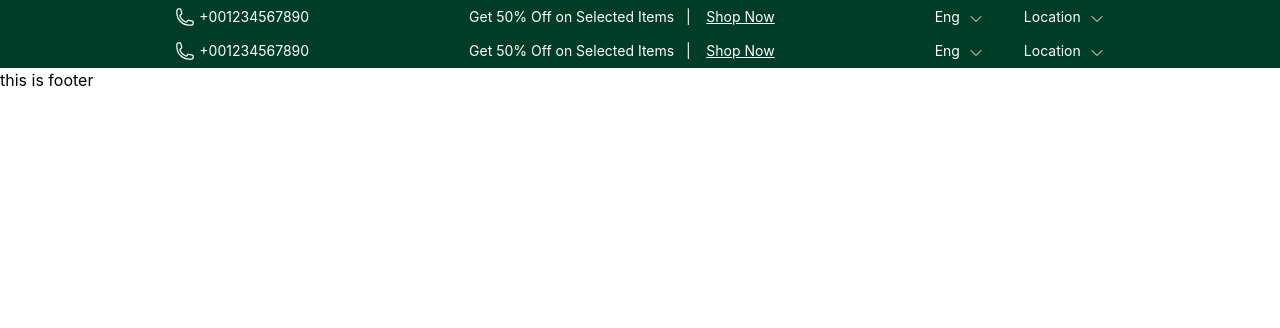
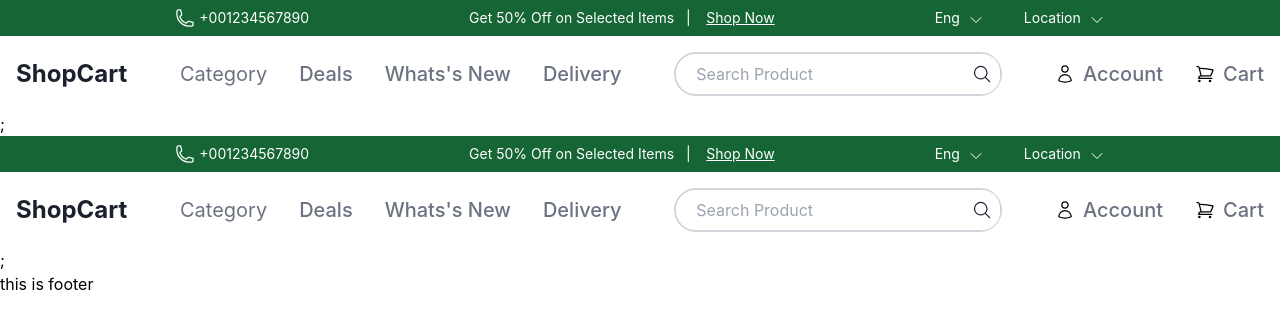
Before and after one commit to rakibul12212/shopcart, a React (Vite) app: page /navbar in a window 1280 px wide. Shown: the top 328 px of the page. Built offline with nearby package versions, Linux system fonts and the light colour scheme.

Commit message:
make navber responsive

```diff
--- a/src/Layout/Navbar/Navbar.css
+++ b/src/Layout/Navbar/Navbar.css
@@ -1,19 +1,4 @@
-.nav-topber {
-  background-color: #003d29;
-  padding-top: 7px;
-  padding-bottom: 7px;
-  color: #ffffff;
-  font-family: Inter, sans-serif;
-  font-size: 14px;
-  line-height: 20px;
-}
-@media only screen and (max-width: 767px) {
-  /* Hide nav-topber for small devices */
-  .nav-topber {
-    display: none;
-  }
-}
-.dropdown {
+/* .dropdown {
   position: relative;
   display: inline-block;
 }
@@ -40,4 +25,99 @@
 
 .dropdown:hover .dropdown-content {
   display: block;
+} */
+
+body {
+  margin: 0;
+  font-family: "Inter", sans-serif;
 }
+
+.dropdown-content {
+  display: none;
+  position: absolute;
+  background-color: #f9f9f9;
+  min-width: 160px;
+  box-shadow: 0 8px 16px rgba(0, 0, 0, 0.2);
+  z-index: 1;
+}
+
+.dropdown-content a {
+  color: #000;
+  padding: 12px 16px;
+  text-decoration: none;
+  display: block;
+}
+
+.dropdown:hover .dropdown-content {
+  display: block;
+}
+
+@media screen and (max-width: 768px) {
+  .topbar-content {
+    flex-direction: column;
+  }
+
+  .contact-content {
+    margin-bottom: 10px;
+  }
+
+  .topber-left-menu {
+    order: 3;
+    margin-top: 10px;
+  }
+
+  .topber-menu {
+    order: 2;
+  }
+
+  .dropdown {
+    order: 1;
+    margin-bottom: 10px;
+  }
+}
+
+/* nav */
+nav {
+  background-color: #fff;
+  padding: 1rem;
+}
+
+.container {
+  max-width: 1200px;
+  margin: 0 auto;
+}
+
+#logo a {
+  text-decoration: none;
+  color: #1a202c;
+}
+
+.mobile-toggler {
+  display: none;
+}
+
+.mobile-menu {
+  display: none;
+}
+
+@media screen and (max-width: 767px) {
+  .mobile-toggler {
+    display: block;
+  }
+
+  .lg\\:hidden {
+    display: none;
+  }
+
+  .mobile-menu {
+    display: block;
+  }
+
+  .container {
+    flex-direction: column;
+  }
+
+  .lg\\:flex {
+    display: none;
+  }
+}
--- a/src/Layout/Navbar/Navbar.jsx
+++ b/src/Layout/Navbar/Navbar.jsx
@@ -1,10 +1,17 @@
-import React from "react";
+import React, { useState } from "react";
 import "./Navbar.css";
 
 const Navbar = () => {
+  const [mobileMenuOpen, setMobileMenuOpen] = useState(false);
+
+  const toggleMobileMenu = () => {
+    setMobileMenuOpen(!mobileMenuOpen);
+  };
+
   return (
-    <div className="nav-topber">
-      <div className="container overflow-visible ">
+    <>
+      <div className="nav-topber flex justify-center bg-green-800 py-2 text-white font-inter text-sm leading-5 ">
+        <div className="container">
           <div className="topbar-content flex justify-center gap-x-40">
             <div className="contact-content flex gap-1">
               <svg
@@ -80,7 +87,6 @@ const Navbar = () => {
                     />
                   </svg>
                 </div>
-
                 <div id="myDropdown" className="dropdown-content">
                   <a href="#">Dhaka</a>
                   <a href="#">India</a>
@@ -91,6 +97,166 @@ const Navbar = () => {
           </div>
         </div>
       </div>
+      <nav className="bg-white p-4">
+        <div className="container mx-auto lg:flex lg:items-center lg:justify-between lg:gap-4">
+          <div className="flex justify-between">
+            <div className="text-green-900 text-2xl font-bold" id="logo">
+              <a href="#">ShopCart</a>
+            </div>
+
+            {/* Mobile Toggler */}
+            <div
+              className="mobile-toggler cursor-pointer block lg:hidden"
+              onClick={toggleMobileMenu}
+            >
+              <svg
+                xmlns="http://www.w3.org/2000/svg"
+                fill="none"
+                viewBox="0 0 24 24"
+                stroke="currentColor"
+                className="w-6 h-6 text-gray-800"
+              >
+                <path
+                  stroke-linecap="round"
+                  stroke-linejoin="round"
+                  d="M4 6h16M4 12h16m-7 6h7"
+                />
+              </svg>
+            </div>
+          </div>
+
+          {/* Mobile Menu */}
+          <div
+            className={`mobile-menu lg:hidden ${
+              mobileMenuOpen ? "block" : "hidden"
+            }`}
+          >
+            <a href="#" className="block py-2">
+              Category
+            </a>
+            <a href="#" className="block py-2">
+              Deals
+            </a>
+            <a href="#" className="block py-2">
+              What&apos;s New
+            </a>
+            <a href="#" className="block py-2">
+              Delivery
+            </a>
+            {/* Add more mobile menu items as needed */}
+          </div>
+
+          {/* Desktop Menu */}
+          <div className="hidden lg:flex justify-between gap-8">
+            <div className="relative group  text-xl text-gray-500">
+              <a href="#">Category</a>
+              <div className="absolute hidden bg-white text-gray-800 shadow-md mt-2 py-2 px-4 rounded-md group-hover:block">
+                <a href="#" className="block py-1">
+                  Category 1
+                </a>
+                <a href="#" className="block py-1">
+                  Category 2
+                </a>
+                <a href="#" className="block py-1">
+                  Category 3
+                </a>
+              </div>
+            </div>
+            <div>
+              <a href="#" className="font-medium text-xl text-gray-500">
+                Deals
+              </a>
+            </div>
+            <div>
+              <a href="#" className="font-medium text-xl text-gray-500">
+                Whats&apos;s New
+              </a>
+            </div>
+            <div>
+              <a href="#" className="font-medium text-xl text-gray-500">
+                Delivery
+              </a>
+            </div>
+          </div>
+
+          {/* Search Input  */}
+          <div className="hidden lg:flex border-2 border-gray-300  rounded-full">
+            <input
+              type="text"
+              placeholder="Search Product"
+              className="w-full p-2  rounded-full px-5"
+            />
+            <button className="bg-white text-gray-800 p-2 rounded-full">
+              <svg
+                xmlns="http://www.w3.org/2000/svg"
+                fill="none"
+                viewBox="0 0 24 24"
+                stroke-width="1.5"
+                stroke="currentColor"
+                class="w-5 h-5"
+              >
+                <path
+                  stroke-linecap="round"
+                  stroke-linejoin="round"
+                  d="m21 21-5.197-5.197m0 0A7.5 7.5 0 1 0 5.196 5.196a7.5 7.5 0 0 0 10.607 10.607Z"
+                />
+              </svg>
+            </button>
+          </div>
+
+          {/* Account and Cart  */}
+          <div className="hidden lg:flex items-center gap-8">
+            <div className="flex items-center gap-2">
+              <div>
+                <svg
+                  xmlns="http://www.w3.org/2000/svg"
+                  fill="none"
+                  viewBox="0 0 24 24"
+                  stroke-width="1.5"
+                  stroke="currentColor"
+                  class="w-5 h-5"
+                >
+                  <path
+                    stroke-linecap="round"
+                    stroke-linejoin="round"
+                    d="M15.75 6a3.75 3.75 0 1 1-7.5 0 3.75 3.75 0 0 1 7.5 0ZM4.501 20.118a7.5 7.5 0 0 1 14.998 0A17.933 17.933 0 0 1 12 21.75c-2.676 0-5.216-.584-7.499-1.632Z"
+                  />
+                </svg>
+              </div>
+              <div>
+                <a href="#" className="font-medium text-xl text-gray-500">
+                  Account
+                </a>
+              </div>
+            </div>
+            <div className="flex items-center gap-2">
+              <div>
+                <svg
+                  xmlns="http://www.w3.org/2000/svg"
+                  fill="none"
+                  viewBox="0 0 24 24"
+                  stroke-width="1.5"
+                  stroke="currentColor"
+                  class="w-5 h-5"
+                >
+                  <path
+                    stroke-linecap="round"
+                    stroke-linejoin="round"
+                    d="M2.25 3h1.386c.51 0 .955.343 1.087.835l.383 1.437M7.5 14.25a3 3 0 0 0-3 3h15.75m-12.75-3h11.218c1.121-2.3 2.1-4.684 2.924-7.138a60.114 60.114 0 0 0-16.536-1.84M7.5 14.25 5.106 5.272M6 20.25a.75.75 0 1 1-1.5 0 .75.75 0 0 1 1.5 0Zm12.75 0a.75.75 0 1 1-1.5 0 .75.75 0 0 1 1.5 0Z"
+                  />
+                </svg>
+              </div>
+              <div>
+                <a href="#" className="font-medium text-xl text-gray-500">
+                  Cart
+                </a>
+              </div>
+            </div>
+          </div>
+        </div>
+      </nav>
+      ;
+    </>
   );
 };
 
```
Lines whose indentation alone changed are shown as unchanged.
